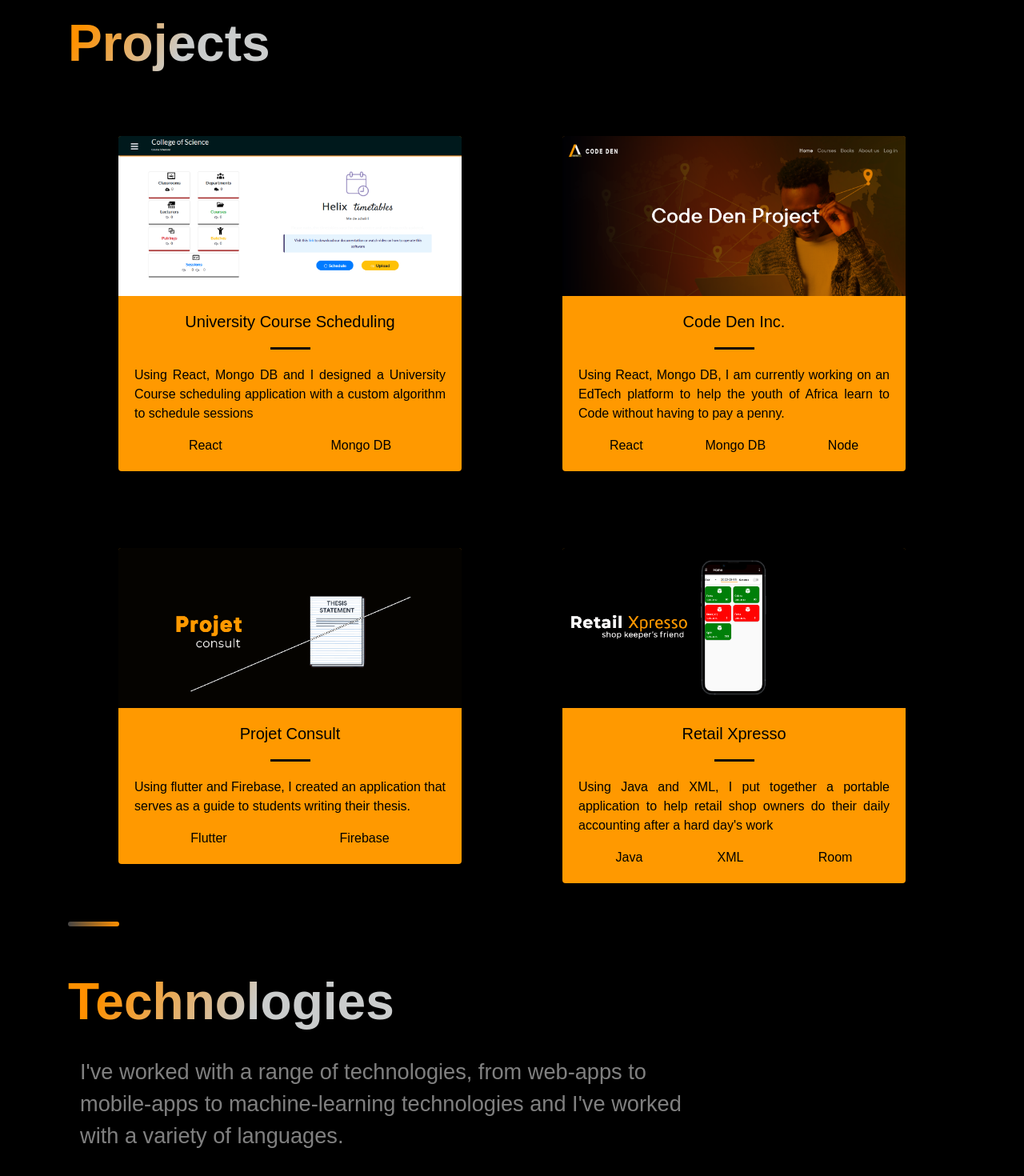
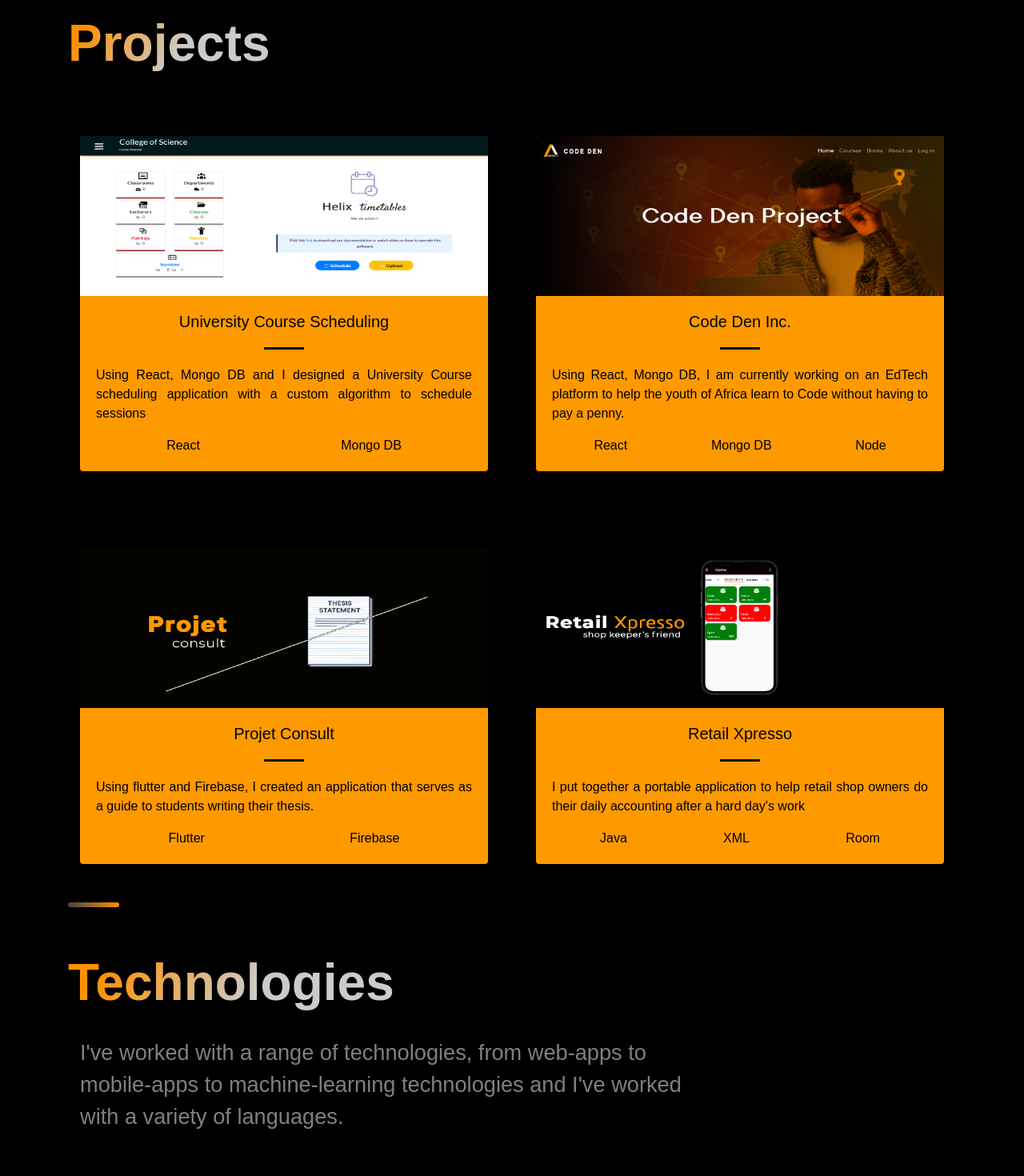
Before and after one commit to Brafamous/porfolio1, a React (Create React App) app: page / in a window 1280 px wide. Shown: the part 520-1990 px from the top of the page at 80% size. Built offline with nearby package versions, Linux system fonts and the light colour scheme; a web font is replaced by a local one.

Commit message:
New Files Landing

```diff
--- a/package.json
+++ b/package.json
@@ -9,7 +9,10 @@
     "react": "^18.2.0",
     "react-dom": "^18.2.0",
     "react-scripts": "5.0.1",
-    "web-vitals": "^2.1.4"
+    "web-vitals": "^2.1.4",
+    "dotenv": "^16.0.0",
+    "express": "^4.17.3",
+    "react-router-dom": "^6.3.0"
   },
   "scripts": {
     "start": "react-scripts start",
--- a/src/App.css
+++ b/src/App.css
@@ -1,22 +1,61 @@
-*{
-  padding:0;
+* {
+    padding: 0;
     margin: 0;
     box-sizing: border-box;
 }
 
-.rd-container{
+
+/*.rd-container {
+
+}
+
+.rd-container {
+    width: 100%;
+    padding-right: 15px;
+    padding-left: 15px;
     margin-left: 3%;
     margin-right: 3%;
+}*/
+/*
+
+@media (min-width: 576px) {
+    .rd-container {
+        margin: 0;
+        padding:0;
+    }
 }
 
-.card{
+@media (min-width: 768px) {
+    .rd-container {
+        margin: 0;
+        padding: 0;
+    }
+}
+
+@media (min-width: 992px) {
+    .rd-container {
+        margin:0;
+        padding: 0;
+    }
+}
+
+@media (min-width: 1200px) {
+    .rd-container {
+        margin: 0;
+        padding: 0;
+    }
+}
+*/
+
+.card {
     border: none;
 }
-.project-card{
+
+.project-card {
     height: 5em;
 }
 
-.project-headline{
+.project-headline {
     font-weight: 800;
     font-size: 65px;
     line-height: 72px;
@@ -28,7 +67,7 @@
     padding: 58px 0px 16px;
 }
 
-.hr-short{
+.hr-short {
     width: 64px;
     height: 6px;
     border-radius: 10px;
@@ -44,7 +83,7 @@
  !* border: 1px orange solid;*!
 }*/
 
-.intro-box{
+.intro-box {
     position: relative;
     /*background-image: url('images/pattern-1.png');*/
 }
@@ -59,7 +98,6 @@
         transform: rotate(359deg);
     }
 }
-
 
 
 @-webkit-keyframes rotation {
@@ -77,8 +115,7 @@
 }
 
 
-
-.intro-box::before{
+.intro-box::before {
     content: "";
     position: absolute;
     right: 0;
@@ -100,16 +137,16 @@
 
 }
 
-.bg-black{
+.bg-black {
     background-color: #000;
 }
 
-.bg-theme{
+.bg-theme {
     background-color: #f90;
     color: black;
 }
 
-.hr{
+.hr {
     width: 50px;
     height: 3px;
     margin: 20px auto;
@@ -117,7 +154,7 @@
     background: rgb(9, 8, 8) none repeat scroll 0% 0%;
 }
 
-.footer-section{
+.footer-section {
     width: calc(-96px + 100vw);
     max-width: 1040px;
     padding: 2rem 48px 40px;
@@ -125,20 +162,22 @@
     box-sizing: content-box;
 }
 
-.footer-ul{
+.footer-ul {
     border-top: 1px solid rgba(255, 255, 255, 0.1);
     display: grid;
     grid-template-columns: repeat(3, minmax(85px, 220px));
     gap: 40px;
     padding: 40px 0px 28px;
 }
-.footer-list-item{
+
+.footer-list-item {
     display: flex;
     flex-direction: column;
     max-width: 220px;
     width: 100%;
 }
-.call-header{
+
+.call-header {
     font-style: normal;
     font-weight: 600;
     font-size: 12px;
@@ -159,8 +198,7 @@
 }
 
 
-
-.email-header{
+.email-header {
     font-style: normal;
     font-weight: 600;
     font-size: 12px;
@@ -181,34 +219,40 @@
 }
 
 
-.social-links{
+.social-links {
     display: flex;
     -moz-box-align: center;
     align-items: center;
 }
 
-.text-theme{
+.text-theme {
 
     color: #f90;
 
 }
 
-.st0{fill: #020002
+.st0 {
+    fill: #020002
 }
-.st1{fill: #ffffff
+
+.st1 {
+    fill: #ffffff
 }
-.tech-skill-ul{
+
+.tech-skill-ul {
     list-style-type: none;
     display: grid;
     grid-template-columns: repeat(3, 1fr);
     gap: 40px;
     margin: 3rem 0px;
 }
-.technology-p{
+
+.technology-p {
     font-size: 18px;
     line-height: 30px;
     color: rgba(255, 255, 255, 0.75);
 }
+
 .tech-skill-li {
     max-width: 320px;
     display: flex;
@@ -216,7 +260,7 @@
     list-style: none;
 }
 
-.tech-writeup{
+.tech-writeup {
     max-width: 800px;
     font-size: 24px;
     line-height: 40px;
@@ -225,15 +269,16 @@
     color: rgba(255, 255, 255, 0.5);
 }
 
-body{
+body {
     background-color: #000;
     font-family: 'Space Grotesk', sans-serif;
 }
 
-a.nav-link{
-  color:#f90;
+a.nav-link {
+    color: #f90;
 }
-p.description-p{
+
+p.description-p {
     max-width: 800px;
     font-size: 1.7em;
     line-height: 40px;
@@ -242,12 +287,12 @@ p.description-p{
     color: rgba(255, 255, 255, 0.5);
 }
 
-.side-background{
+.side-background {
     background-image: url("./images/logo.png");
     height: 630px;
 }
 
-h2.greeting_headline{
+h2.greeting_headline {
     font-weight: 800;
     font-size: 4em;
     line-height: 72px;
@@ -261,63 +306,68 @@ h2.greeting_headline{
 
 
 @media screen and (max-width: 576px) {
-  .rd-container{
+    .rd-container {
         padding: 0;
         margin: 0;
     }
-   br{
+
+    br {
         display: block; /* makes it have a width */
         content: ""; /* clears default height */
         margin: 0 10px; /* change this to whatever height you want it */
     }
-    h2.greeting_headline{
+
+    h2.greeting_headline {
         font-size: 2em;
         line-height: initial;
         /*// height:7em;*/
     }
 
-    .horse-aside{
+    .horse-aside {
         display: none;
         /* border: 1px orange solid;*/
     }
 
-  p.description-p{
+    p.description-p {
         font-size: 1.2em;
     }
 
-  .intro-box{
+    .intro-box {
         background: none;
     }
-  .intro-box::before{
+
+    .intro-box::before {
         background: none;
     }
 }
+
 @media screen and (max-width: 768px) {
-  .intro-box::before{
+    .intro-box::before {
         background: none;
     }
 
-  br{
+    br {
         display: block; /* makes it have a width */
         content: ""; /* clears default height */
         margin: 0 10px; /* change this to whatever height you want it */
     }
-  h2.greeting_headline{
+
+    h2.greeting_headline {
         font-size: 3em;
         line-height: initial;
         /*// height:7em;*/
     }
 
-  .p.description-p{
+    .p.description-p {
         font-size: 1.4em;
     }
 
 
-  .horse-aside{
+    .horse-aside {
         display: none;
     }
 
-  .intro-box{
-    background:none;
+    .intro-box {
+        background: none;
     }
 }
--- a/src/App.js
+++ b/src/App.js
@@ -7,8 +7,7 @@ import project4Img from './images/project_4.png'
 
 function App() {
     return (
-        <section className={'container-fluid'}>
-            <div className="rd-container">
+        <section>
             <nav className="navbar navbar-expand-lg navbar-dark">
                 <a className="ml-0 navbar-brand" href="#"><img src={logo} height={'60em'}/></a>
                 <button className="navbar-toggler" type="button" data-toggle="collapse"
@@ -67,7 +66,6 @@ function App() {
 
                     </ul>*/}
             </nav>
-            </div>
             <section>
                 <div className="container">
                     <div className="row intro-box">
@@ -92,10 +90,10 @@ function App() {
             </div>
             <section className="container projects">
                 <h2 className="project-headline greeting_headline">Projects</h2>
-                <div className="container">
+                <div className="rd-container">
                     <div className="row">
                         <div className="col-md-6">
-                            <div className="container p-5">
+                            <div className="container py-5">
                                 <div className="card bg-theme">
                                     <img className="card-img-top" src={project1Img} alt="Card image cap"
                                          height={'200px'}/>
@@ -114,7 +112,7 @@ function App() {
                             </div>
                         </div>
                         <div className="col-md-6">
-                            <div className="container p-5">
+                            <div className="container py-5">
                                 <div className="card bg-theme">
                                     <img className="card-img-top" src={project2Img} alt="Card image cap"
                                          height={'200px'}/>
@@ -134,7 +132,7 @@ function App() {
                     </div>
                     <div className="row">
                         <div className="col-md-6">
-                            <div className="container p-5">
+                            <div className="container py-5">
                                 <div className="card bg-theme">
                                     <img className="card-img-top" src={project3Img}
                                          alt="Card image cap"
@@ -154,14 +152,14 @@ function App() {
                         </div>
 
                         <div className="col-md-6">
-                            <div className="container p-5">
+                            <div className="container py-5">
                                 <div className="card bg-theme">
                                     <img className="card-img-top" src={project4Img} alt="Card image cap"
                                          height={'200px'}/>
                                     <div className="card-body">
                                         <h5 className="card-title text-center">Retail Xpresso</h5>
                                         <hr className="hr"/>
-                                        <p className="card-text text-justify">Using Java and XML, I put together a
+                                        <p className="card-text text-justify">I put together a
                                             portable application to help retail shop owners do their daily accounting
                                             after a hard day's work</p>
                                         <div className="d-flex justify-content-around">
@@ -274,7 +272,7 @@ function App() {
                                 Flutter and Andriod app dev.</p></div>
                         </li>
                     </ul>*/}
-                    <div className="row">
+                    <div className="row ">
                         <div className="col-md-4">
                             <svg stroke="#fff" fill="#fff" stroke-width="0" version="1.1"
                                  viewBox="0 0 34 32" height="3rem" width="3rem" xmlns="http://www.w3.org/2000/svg">
@@ -390,16 +388,16 @@ function App() {
                 </div>
             </section>
             <hr/>
-            <section className="FooterStyles__FooterWrapper-sc-1o46trb-0 footer-section">
-                <ul className="FooterStyles__LinkList-sc-1o46trb-6 footer-ul">
-                    <div className="FooterStyles__LinkColumn-sc-1o46trb-7 footer-list-item"><h4
-                        className="FooterStyles__LinkTitle-sc-1o46trb-8 call-header">Call</h4><a href="tel:+233271302702"
-                                                                                            className="FooterStyles__LinkItem-sc-1o46trb-1 call-link">+233
-                        (271) 302-702</a></div>
-                    <div className="FooterStyles__LinkColumn-sc-1o46trb-7 footer-list-item"><h4
-                        className="FooterStyles__LinkTitle-sc-1o46trb-8 email-header">Email</h4><a
-                        href="mailto:robertdoe@codeden.org"
-                        className="FooterStyles__LinkItem-sc-1o46trb-1 email-link">robertdoe@codeden.org</a></div>
+            <section className="footer-section">
+                <ul className="d-flex justify-content-start">
+                    <div className="row text-small">
+                        <div className="col-md-6"><h4
+                            className="call-header">Call</h4><a href="tel:+233271302702" className="call-link">+233 (271) 302-702</a></div>
+                        <div className="col-md-6"><h4
+                            className="email-header">Email</h4><a
+                            href="mailto:robertdoe@codeden.org" className="email-link">robertdoe@codeden.org</a></div>
+                    </div>
+
                 </ul>
             </section>
         </section>
```
Also changed, not shown: tester.txt (added), 1 other file (tests, documents, lock files or other folders). Lines whose indentation alone changed are shown as unchanged.
